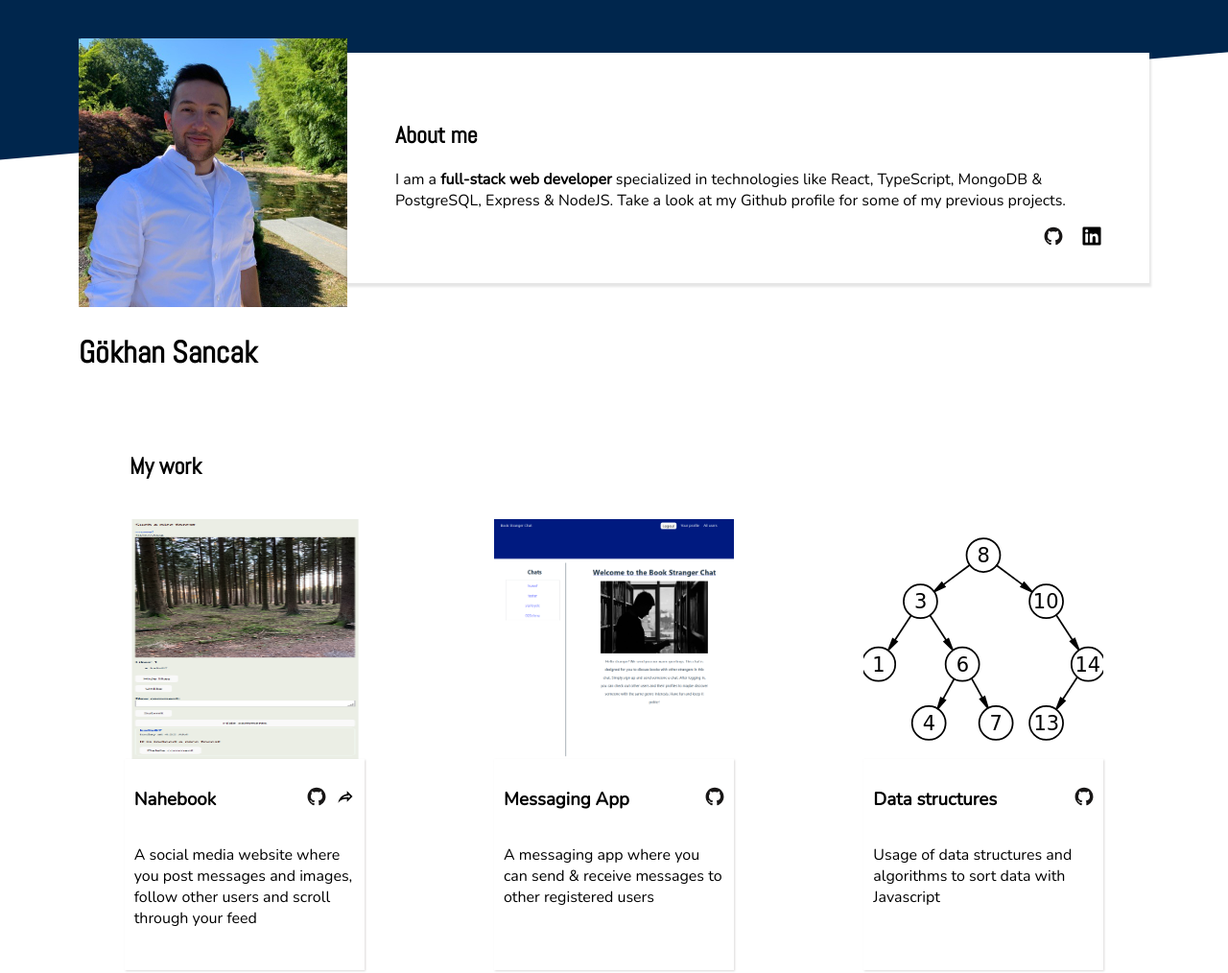
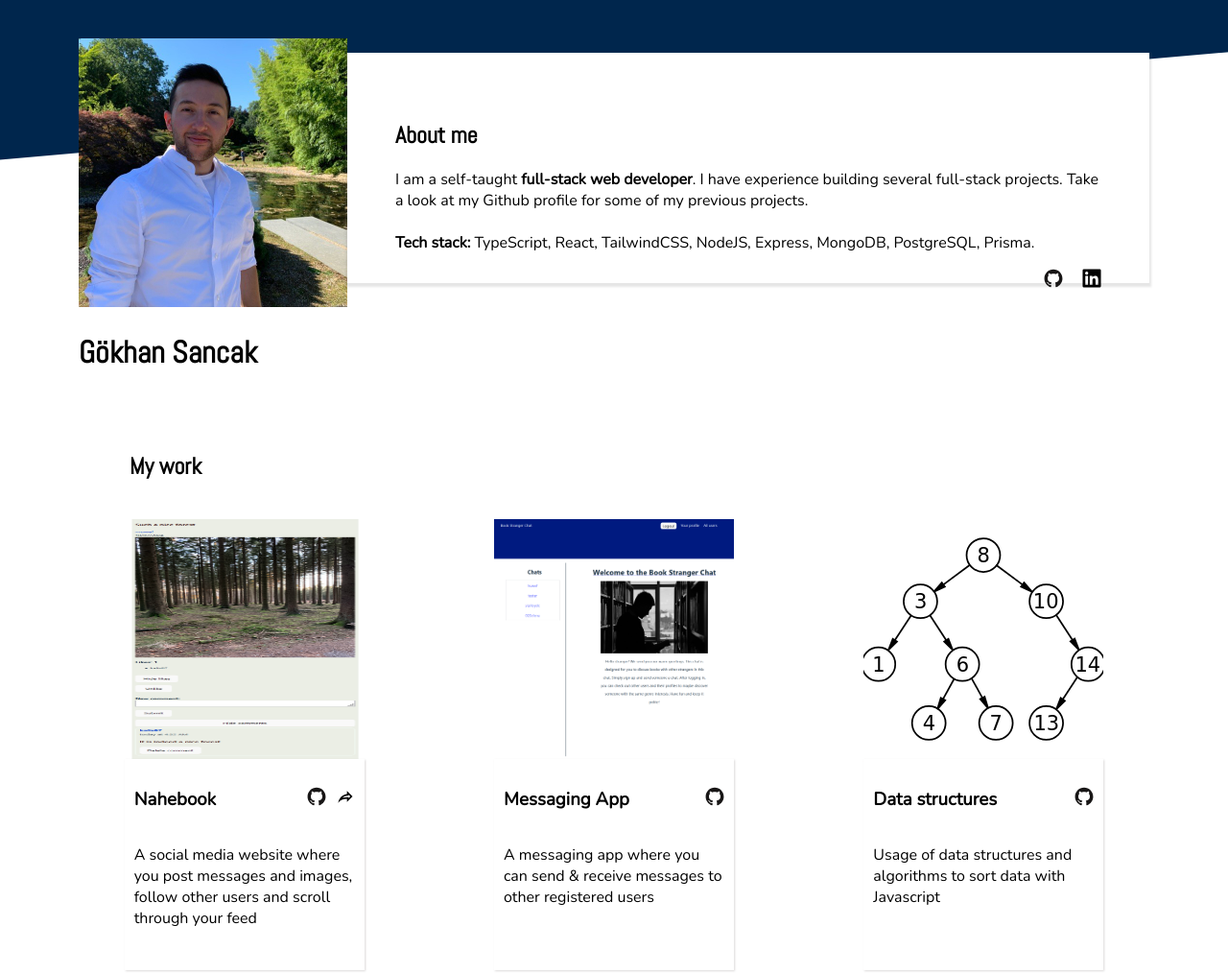
Before and after one commit to Gohan61/personal-website, a website built with webpack: page src/index.html in a window 1280 px wide. Shown: the top 1014 px of the page at 96% size. Built offline with nearby package versions, Linux system fonts and the light colour scheme.

Commit message:
Feat: update about me description

```diff
--- a/src/index.html
+++ b/src/index.html
@@ -16,10 +16,13 @@
         <div class="headerAbout">
           <h2>About me</h2>
           <p class="aboutMe">
-            I am a <strong>full-stack web developer</strong> specialized in
-            technologies like React, TypeScript, MongoDB & PostgreSQL, Express &
-            NodeJS. Take a look at my Github profile for some of my previous
-            projects.
+            I am a self-taught <strong>full-stack web developer</strong>. I have
+            experience building several full-stack projects. Take a look at my
+            Github profile for some of my previous projects. <br /><br /><strong
+              >Tech stack:</strong
+            >
+            TypeScript, React, TailwindCSS, NodeJS, Express, MongoDB,
+            PostgreSQL, Prisma.
           </p>
           <div class="headerIcons">
             <a
```
